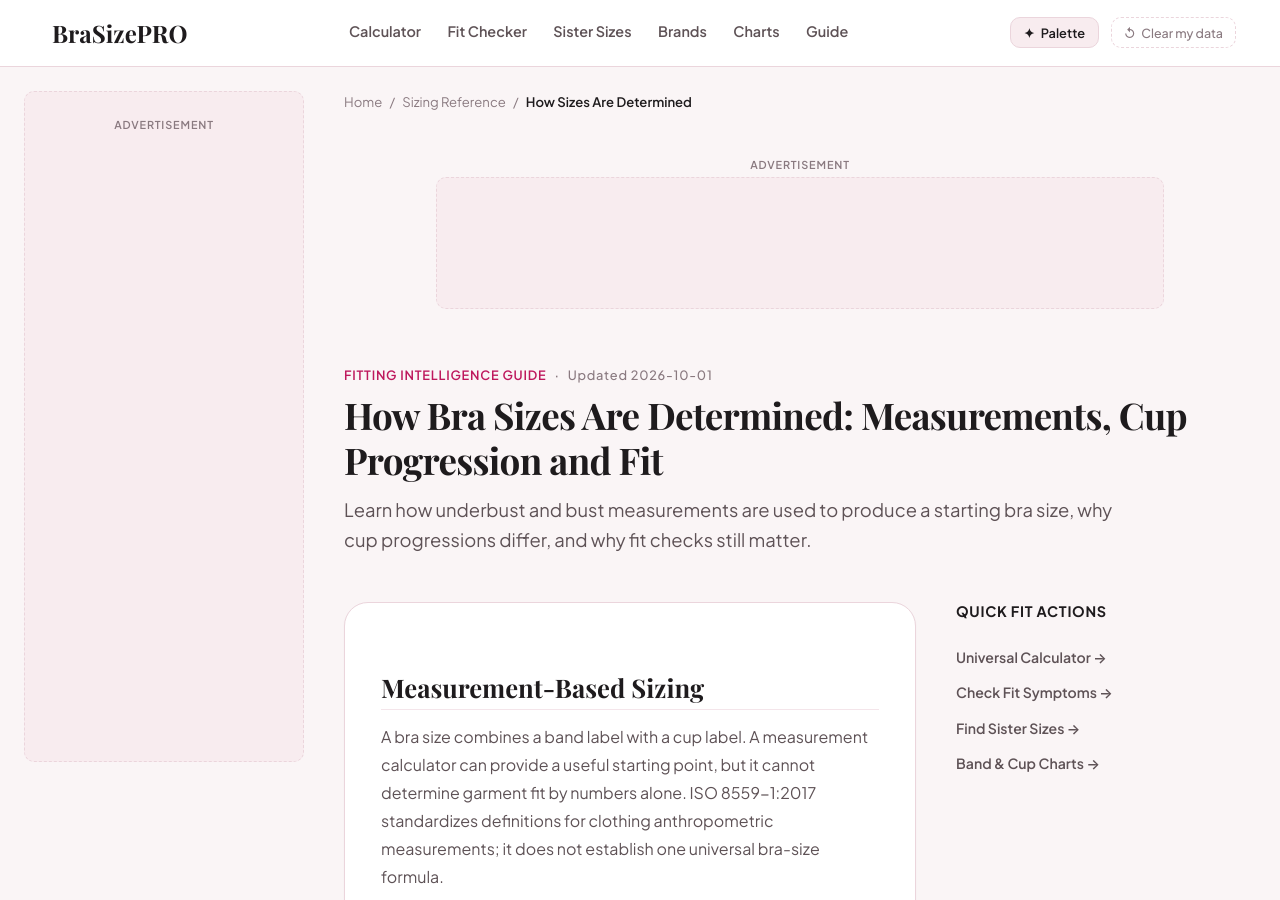
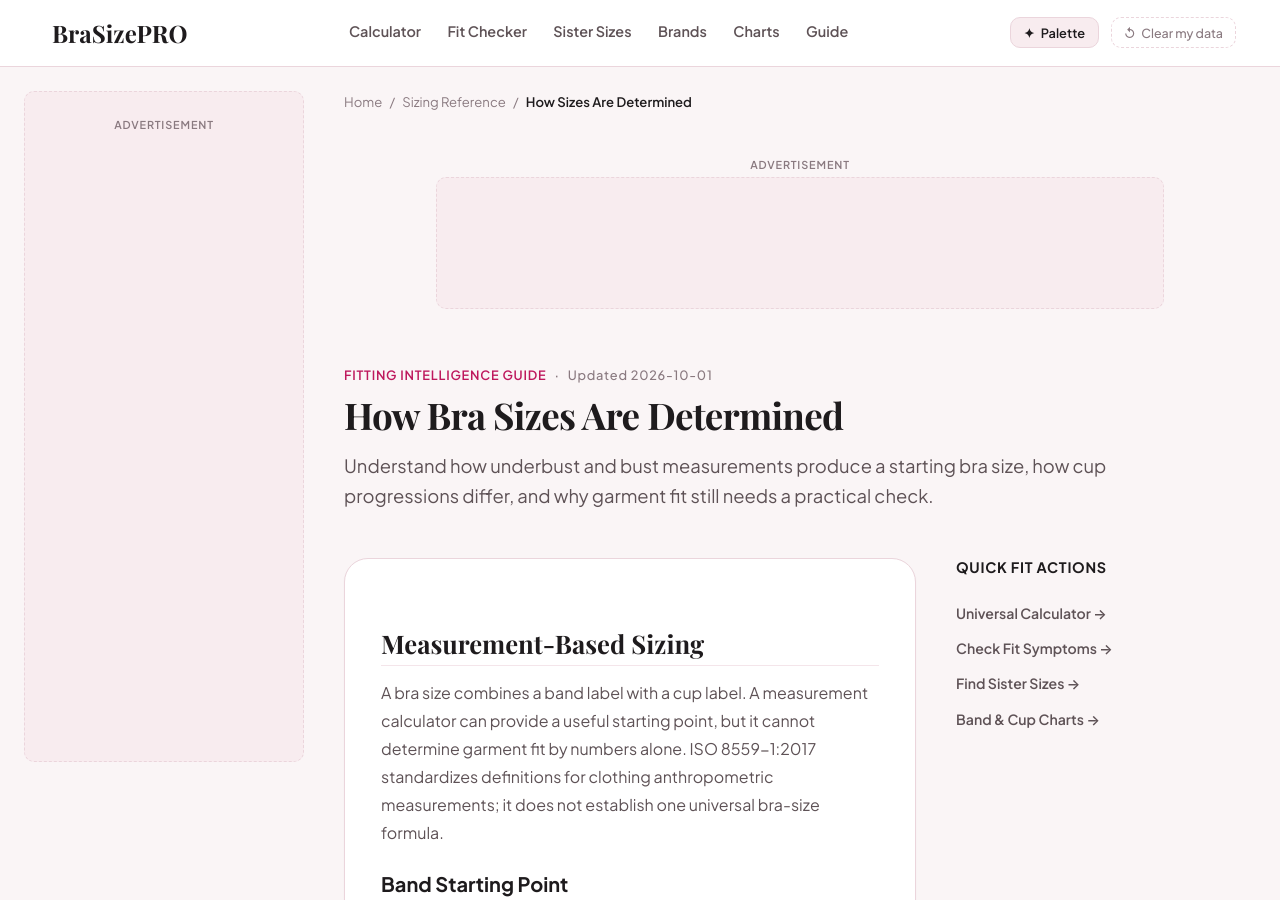
Before and after one commit to sharpedge74-cmyk/Bra-Size-Pro, a Jekyll site: the page built from how-bra-sizes-are-determined.html, in a window 1280 px wide and 900 px high. Built offline with Jekyll 4.4.1, drawn with Linux system fonts in a browser that asks for light colours; some web fonts are replaced.

Commit message:
Improve SEO titles and meta descriptions

```diff
--- a/how-bra-sizes-are-determined.html
+++ b/how-bra-sizes-are-determined.html
@@ -1,7 +1,7 @@
 ---
 layout: guide
-title: "How Bra Sizes Are Determined: Measurements, Cup Progression and Fit"
-description: "Learn how underbust and bust measurements are used to produce a starting bra size, why cup progressions differ, and why fit checks still matter."
+title: "How Bra Sizes Are Determined"
+description: "Understand how underbust and bust measurements produce a starting bra size, how cup progressions differ, and why garment fit still needs a practical check."
 permalink: /how-bra-sizes-are-determined
 breadcrumb_label: "How Sizes Are Determined"
 intent: "Explain measurement-based bra sizing and its limitations"
```
